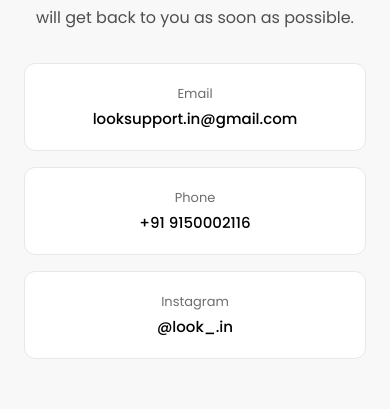
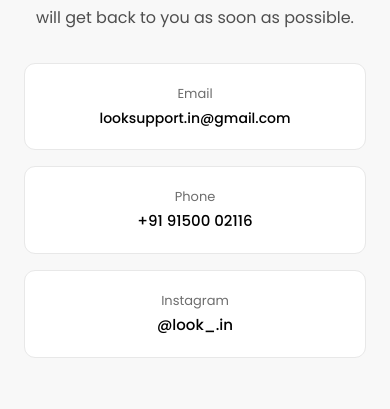
Before and after one commit to ragav1n/look, a React (Vite) app: page /support in a window 390 px wide. Shown: the part 296-705 px from the top of the page. Built offline with nearby package versions, Linux system fonts and the light colour scheme; no server answers.

Commit message:
Format phone number and stop email wrapping mid-word on contact page

```diff
--- a/src/config/site.ts
+++ b/src/config/site.ts
@@ -5,7 +5,7 @@ export const site = {
   tagline: "Modern Western Essentials",
   email: "looksupport.in@gmail.com",
   emailHref: "mailto:looksupport.in@gmail.com",
-  phone: "+91 9150002116",
+  phone: "+91 91500 02116",
   phoneHref: "tel:+919150002116",
   instagram: "https://www.instagram.com/look_.in",
   instagramHandle: "@look_.in",
--- a/src/pages/Support.tsx
+++ b/src/pages/Support.tsx
@@ -15,13 +15,17 @@ export default function Support() {
             get back to you as soon as possible.
           </p>
 
-          <div className="mx-auto mt-8 grid max-w-[720px] grid-cols-1 gap-4 sm:grid-cols-3">
+          <div className="mx-auto mt-8 grid max-w-[760px] grid-cols-1 gap-4 sm:grid-cols-3">
             <a
               href={site.emailHref}
               className="rounded-card border border-line bg-white p-5 transition-colors hover:border-accent"
             >
               <p className="text-[13px] text-muted">Email</p>
-              <p className="mt-1 text-[15px] font-medium break-words text-black">{site.email}</p>
+              {/* split at "@" with a break opportunity so it never snaps mid-word */}
+              <p className="mt-1 text-[14px] font-medium break-words text-black">
+                {site.email.split("@")[0]}@<wbr />
+                {site.email.split("@")[1]}
+              </p>
             </a>
             <a
               href={site.phoneHref}
```
